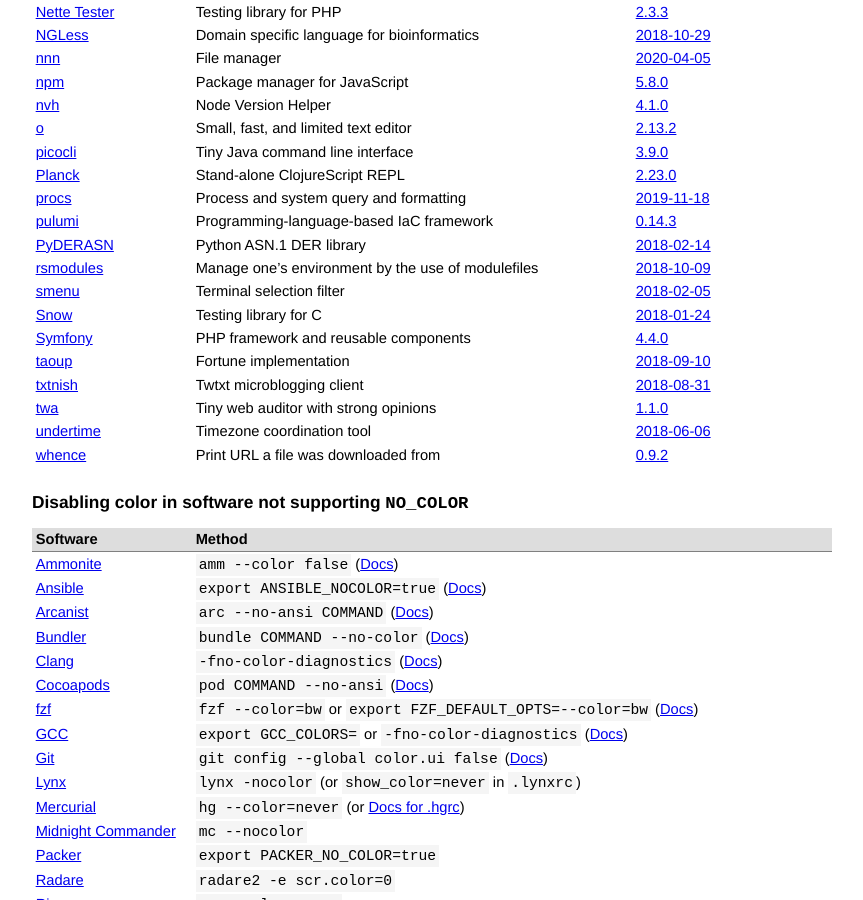
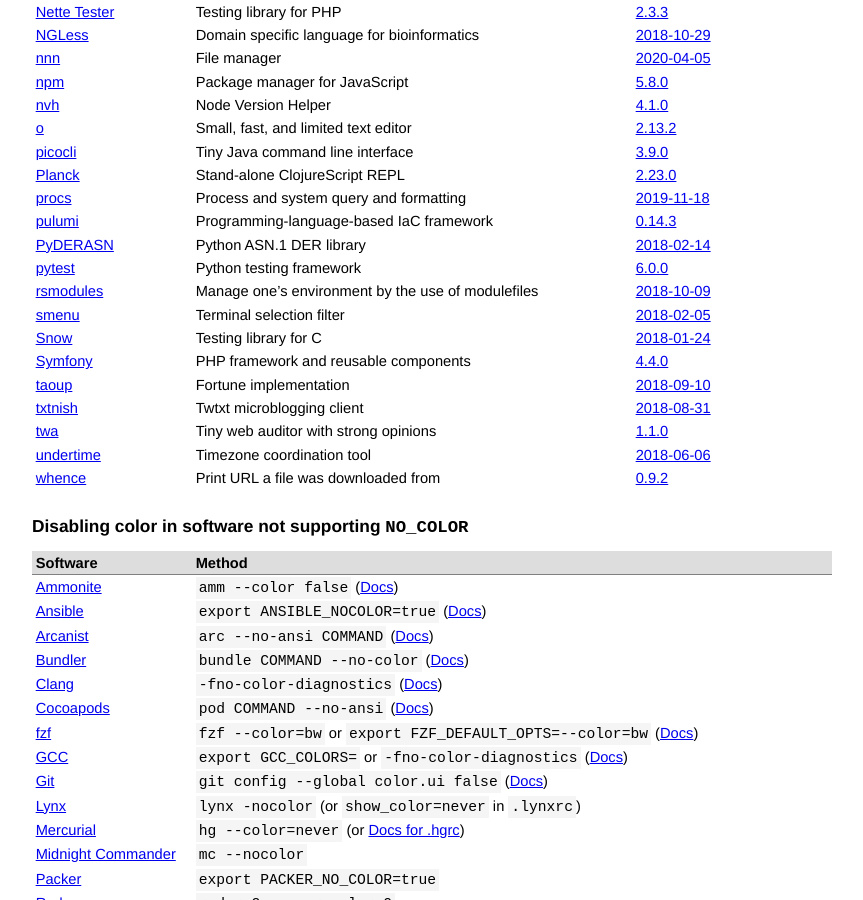
Before and after one commit to jcs/no_color, a Jekyll site: the page built from index.md, in a window 1280 px wide and 900 px high, scrolled down 1618 px. Shown: the whole window, without its empty margins (208-1071 px from the left). Built offline with Jekyll 4.4.1, drawn with Linux system fonts in a browser that asks for light colours; our own code applies the rules of GitHub Pages for plain Markdown files.

Commit message:
Add pytest

```diff
--- a/index.md
+++ b/index.md
@@ -101,6 +101,7 @@ color via `NO_COLOR`.
 | [procs](https://github.com/c-blake/procs) | Process and system query and formatting | [2019-11-18](https://github.com/c-blake/procs/commit/7d19fc184f8c29481dd5a4c4d5d26c671c2c0a4c) |
 | [pulumi](https://pulumi.io/) | Programming-language-based IaC framework | [0.14.3](https://github.com/pulumi/pulumi/pull/1594) |
 | [PyDERASN](http://pyderasn.cypherpunks.ru/) | Python ASN.1 DER library | [2018-02-14](https://git.cypherpunks.ru/cgit.cgi/pyderasn.git/commit/?id=54876436a23f14951f2e6353e9072c9a098b35b4) |
+| [pytest](https://pytest.org) | Python testing framework | [6.0.0](https://docs.pytest.org/en/stable/changelog.html#pytest-6-0-0-2020-07-28) |
 | [rsmodules](https://github.com/fretn/rsmodules) | Manage one's environment by the use of modulefiles | [2018-10-09](https://github.com/fretn/rsmodules/commit/87a45f96a9bd45b86300a6027bb29855778d4f5e) |
 | [smenu](https://github.com/p-gen/smenu) | Terminal selection filter | [2018-02-05](https://github.com/p-gen/smenu/commit/70d3ee5a328230dff3b744b2f0ca7ef20ecb530e) |
 | [Snow](https://github.com/mortie/snow) | Testing library for C | [2018-01-24](https://github.com/mortie/snow/commit/aadbbd375e03ec6000e23d817d2bd722b417296f) |
```
